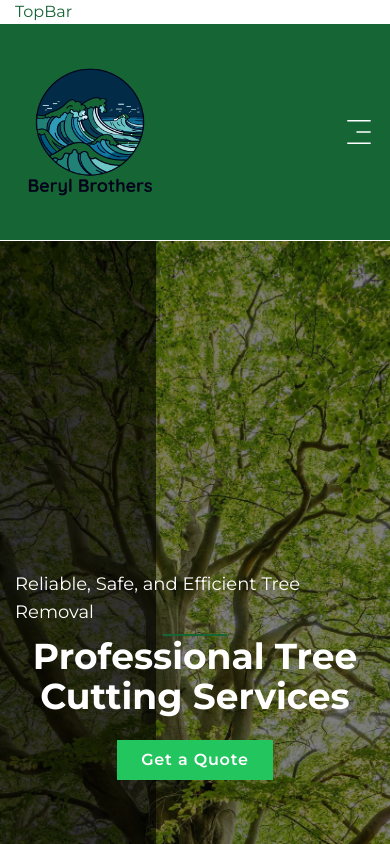
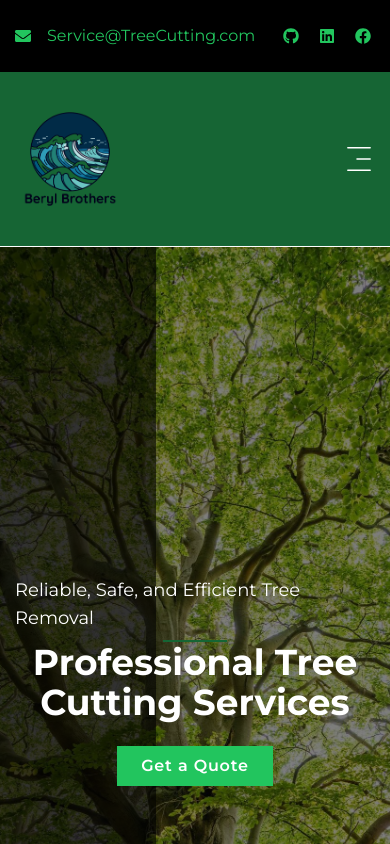
Before and after one commit to BerylBrothers/Paint-Website, a Next.js app: page / in a window 390 px wide. Shown: the top 844 px of the page. Built offline with nearby package versions, Linux system fonts and the light colour scheme.

Commit message:
added top bar and phone icon

```diff
--- a/components/Header.jsx
+++ b/components/Header.jsx
@@ -4,13 +4,18 @@ import { Button } from "./ui/button";
 import Nav from "../components/Nav";
 import MobileNav from "./MobileNav";
 import Image from "next/image";
+import { FaPhoneAlt, FaEnvelope, FaMapMarkerAlt } from "react-icons/fa";
 
 const Header = () => {
   return (
     <header className="sticky top-0 left-0 right-0 py-8 xl:py-6 text-white bg-green-800 border-b border-white z-50">
       <div className="container mx-auto flex justify-between items-center">
         {/* Logo */}
-        <a href={"/"} title="test" className="mr-10">
+        <a
+          href={"/"}
+          title="test"
+          className="flex justify-start items-center mr-10 h-[110px] w-[110px] xl:h-[150px] xl:w-[150px]"
+        >
           <Image
             src={"/images/logo-transparent.png"}
             height={150}
@@ -28,6 +33,11 @@ const Header = () => {
 
         {/* Phone number */}
         <div className="hidden xl:flex justify-end items-center">
+          <span className="mr-2">
+            {" "}
+            {/* Add margin to the span */}
+            <FaPhoneAlt />
+          </span>
           <h3 className="whitespace-nowrap">9570 039 03904</h3>
         </div>
 
--- /dev/null
+++ b/components/Socials.jsx
@@ -0,0 +1,42 @@
+import React from "react";
+import Link from "next/link";
+import { FaGithub, FaLinkedin, FaYoutube, FaFacebook } from "react-icons/fa";
+
+const icons = [
+  {
+    icon: <FaGithub />,
+    path: "",
+    hoverColor: "hover:bg-[#6e5494]",
+  },
+  {
+    icon: <FaLinkedin />,
+    path: "",
+    hoverColor: "hover:bg-[#0077B5]",
+  },
+  {
+    icon: <FaFacebook />,
+    hoverColor: "hover:bg-[#1877F2]",
+    path: "",
+  },
+];
+
+const Socials = ({}) => {
+  return (
+    <div className="flex gap-3">
+      {icons.map((item, index) => {
+        return (
+          <a
+            href={item.path}
+            key={index}
+            title="test"
+            className={`w-6 h-6 flex flex-row justify-center items-center text-green-500 text-base`}
+          >
+            {item.icon}
+          </a>
+        );
+      })}
+    </div>
+  );
+};
+
+export default Socials;
--- a/components/TopBar.jsx
+++ b/components/TopBar.jsx
@@ -1,9 +1,17 @@
 import React from "react";
+import Socials from "./Socials";
+import { FaPhoneAlt, FaEnvelope, FaMapMarkerAlt } from "react-icons/fa";
 
 const TopBar = () => {
   return (
-    <section className="bg-white text-green-800">
-      <div className="container">TopBar</div>
+    <section className="bg-black text-green-500">
+      <div className="flex flex-row container mx py-6 justify-between">
+        <div className="flex gap-4 justify-center items-center">
+          <FaEnvelope />
+          <p>Service@TreeCutting.com</p>
+        </div>
+        <Socials />
+      </div>
     </section>
   );
 };
```
